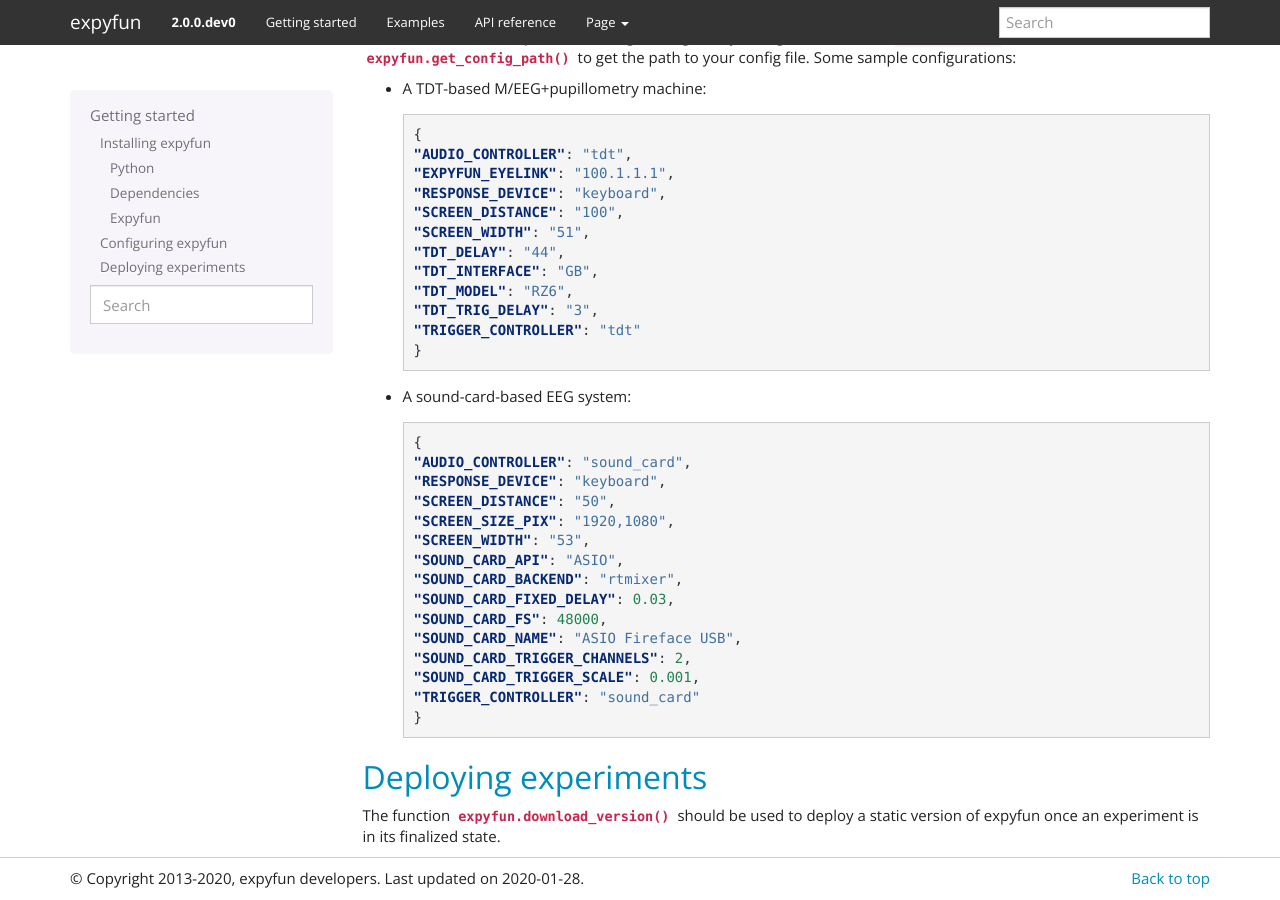
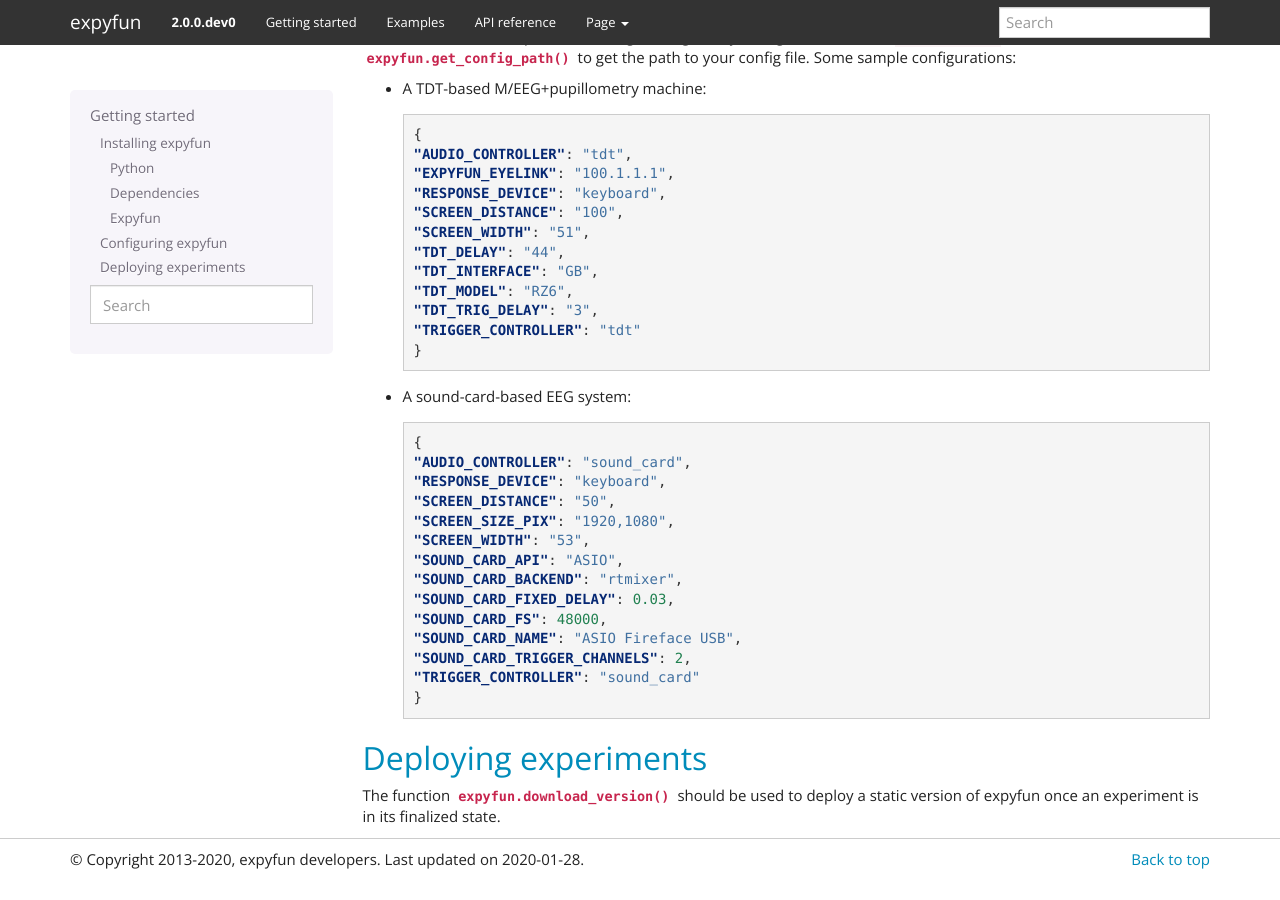
Before and after one commit to LABSN/expyfun, a Sphinx documentation site: the page built from doc/getting_started.rst, in a window 1280 px wide and 900 px high, scrolled down 2055 px. Built offline with Sphinx 7.4.7, drawn with Linux system fonts in a browser that asks for light colours.

Commit message:
FIX: Bad scale val [ci skip]

```diff
--- a/doc/getting_started.rst
+++ b/doc/getting_started.rst
@@ -156,7 +156,6 @@ get the path to your config file. Some sample configurations:
     "SOUND_CARD_FS": 48000,
     "SOUND_CARD_NAME": "ASIO Fireface USB",
     "SOUND_CARD_TRIGGER_CHANNELS": 2,
-    "SOUND_CARD_TRIGGER_SCALE": 0.001,
     "TRIGGER_CONTROLLER": "sound_card"
     }
 
```
